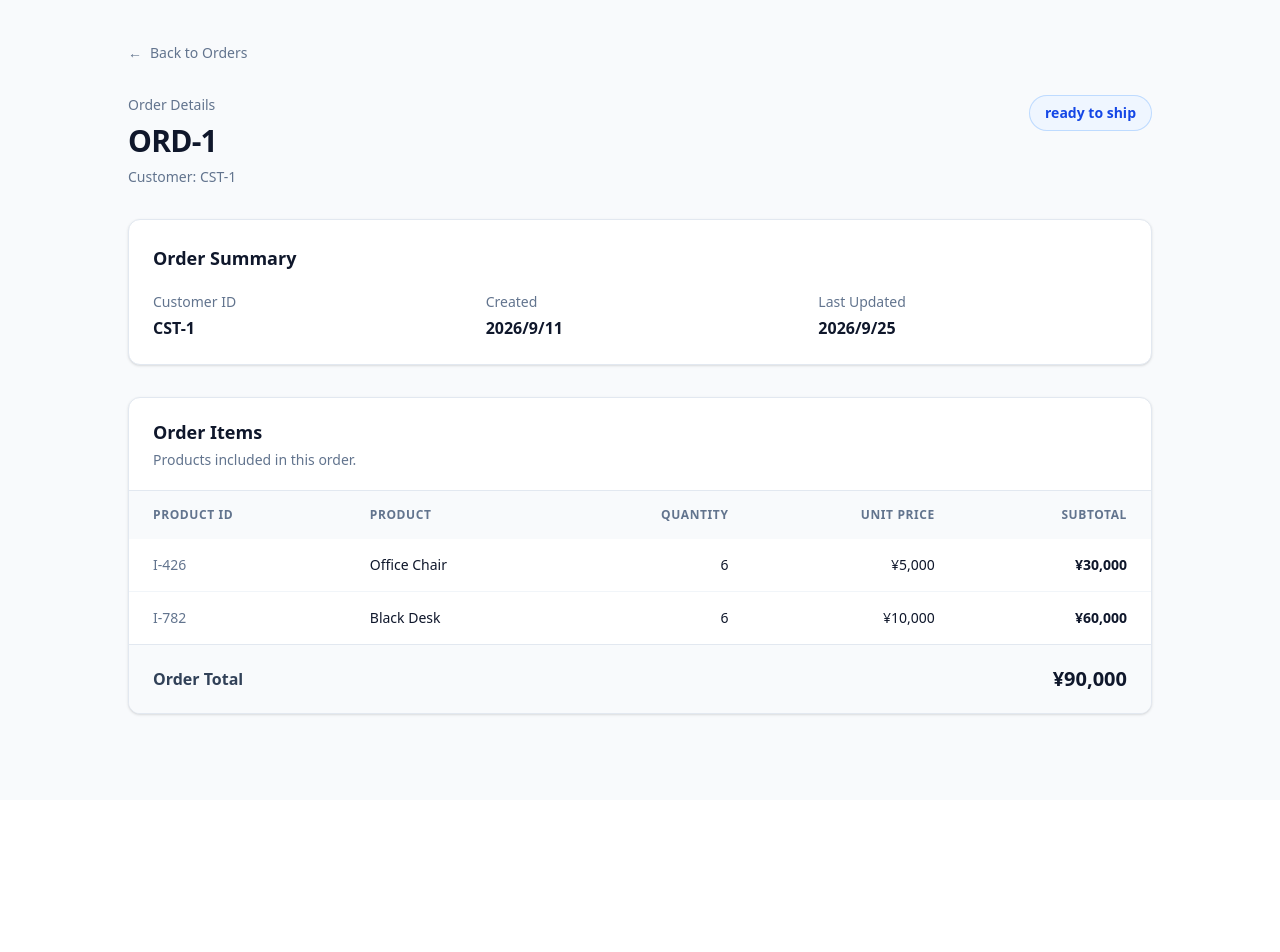
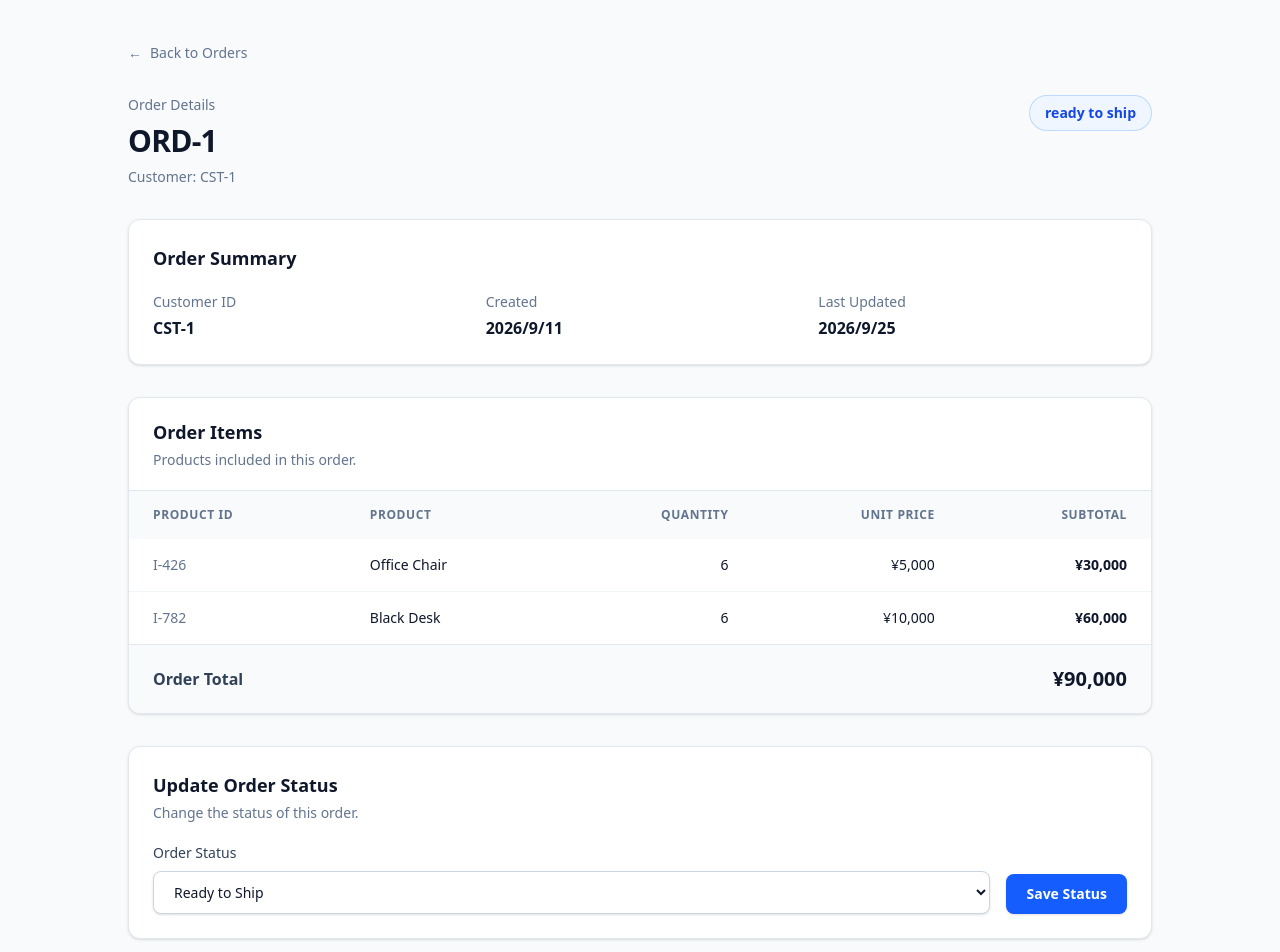
Before and after one commit to dicey44/order-craft, a Next.js app: page /orders/ORD-1 in a window 1280 px wide. Shown: the top 952 px of the page. Before the commit the page ends 800 px from the top, so only its background shows below. Built offline with nearby package versions, Linux system fonts and the light colour scheme.

Commit message:
feat: add order status update form and PATCH endpoint

```diff
--- /dev/null
+++ b/app/api/orders/[id]/route.ts
@@ -0,0 +1,40 @@
+import { NextResponse } from "next/server";
+import { orders } from "@/data/orders";
+
+interface RouteContext {
+    params: Promise<{id: string}>
+}
+
+export async function PATCH(request: Request, { params }: RouteContext) {
+    const validStatuses = [
+        "ready_to_ship",
+        "completed",
+        "cancelled",
+        "awaiting_payment"
+    ];
+
+    const { id } = await params;
+
+    const myOrder = orders.find(order => order.id === id);
+
+    if (!myOrder) {
+        return NextResponse.json(
+            {error: "Order not found"},
+            {status: 404}
+        )
+    }
+
+    const body = await request.json();
+
+    if (!validStatuses.includes(body.status)) {
+        return NextResponse.json(
+            {error: "Invalid Status"},
+            {status: 400}
+        )
+    }
+
+    myOrder.status = body.status;
+    myOrder.updatedAt = new Date().toISOString();
+
+    return NextResponse.json(myOrder);
+}
--- a/app/orders/[id]/page.tsx
+++ b/app/orders/[id]/page.tsx
@@ -1,6 +1,9 @@
 import { orders } from "@/data/orders";
 import { notFound } from "next/navigation";
 import Link from "next/link";
+import OrderStatusForm from "@/components/OrderStatusForm";
+
+export const instant = false;
 
 interface OrderDetailsProps {
     params: Promise<{ id: string }>
@@ -99,7 +102,7 @@ export default async function OrderDetails({params}: OrderDetailsProps) {
                 {/* Order Items */}
                 <section
                     aria-labelledby="order-items-heading"
-                    className="overflow-hidden rounded-xl border border-slate-200 bg-white shadow-sm"
+                    className="mb-8 overflow-hidden rounded-xl border border-slate-200 bg-white shadow-sm"
                 >
                     <div className="border-b border-slate-200 px-6 py-5">
                         <h2
@@ -162,6 +165,8 @@ export default async function OrderDetails({params}: OrderDetailsProps) {
                         </span>
                     </div>
                 </section>
+                {/* OrderStatusForm */}
+                <OrderStatusForm orderId={myOrder.id} currentStatus={myOrder.status} />
             </div>
         </main>
     );
--- /dev/null
+++ b/components/OrderStatusForm.tsx
@@ -0,0 +1,112 @@
+"use client"
+
+import { useState } from "react"
+import { useRouter } from "next/navigation";
+
+interface OrderStatusFormProps {
+    orderId: string;
+    currentStatus: string;
+}
+
+export default function OrderStatusForm({orderId, currentStatus}: OrderStatusFormProps) {
+    const [status, setStatus] = useState(currentStatus);
+    const [message, setMessage] = useState("");
+    const [isSaving, setIsSaving] = useState(false)
+
+    const router = useRouter();
+
+    async function handleSave() {
+        setIsSaving(true)
+
+        try {
+            const response = await fetch(
+                `/api/orders/${orderId}`, {
+                    method: "PATCH",
+                    headers: {
+                        "Content-Type": "application/json"
+                    },
+                    body: JSON.stringify({
+                        status: status
+                    })
+                }
+            )
+            if (response.ok) {
+                setMessage("Order status updated successfully!")
+                router.refresh()
+            } else {
+                setMessage("Failed to update order status.")
+            }
+
+        } catch(error) {
+            setMessage("A network error occurred");
+            console.log(error)
+
+        } finally {
+            setIsSaving(false)
+        }
+
+    }
+
+    return (
+        <section className="rounded-xl border border-slate-200 bg-white p-6 shadow-sm">
+            <div className="mb-5">
+                <h2 className="text-lg font-semibold text-slate-900">
+                    Update Order Status
+                </h2>
+                <p className="mt-1 text-sm text-slate-500">
+                    Change the status of this order.
+                </p>
+            </div>
+
+            <div className="flex flex-col gap-4 sm:flex-row sm:items-end">
+                <div className="flex-1">
+                    <label
+                        htmlFor="order-status"
+                        className="mb-2 block text-sm font-medium text-slate-700"
+                    >
+                        Order Status
+                    </label>
+
+                    <select
+                        id="order-status"
+                        value={status}
+                        onChange={(e) => {
+                            setMessage("");
+                            setStatus(e.target.value);
+                        }}
+                        disabled={isSaving}
+                        className="w-full rounded-lg border border-slate-300 bg-white px-4 py-2.5 text-sm text-slate-900 shadow-sm outline-none transition focus:border-blue-500 focus:ring-2 focus:ring-blue-500/20 disabled:cursor-not-allowed disabled:bg-slate-100"
+                    >
+                        <option value="awaiting_payment">Awaiting Payment</option>
+                        <option value="ready_to_ship">Ready to Ship</option>
+                        <option value="completed">Completed</option>
+                        <option value="cancelled">Cancelled</option>
+                    </select>
+                </div>
+
+                <button
+                    type="button"
+                    onClick={handleSave}
+                    disabled={isSaving}
+                    className="rounded-lg bg-blue-600 px-5 py-2.5 text-sm font-semibold text-white shadow-sm transition hover:bg-blue-700 focus-visible:outline-2 focus-visible:outline-offset-2 focus-visible:outline-blue-600 disabled:cursor-not-allowed disabled:opacity-50"
+                >
+                    {isSaving ? "Saving..." : "Save Status"}
+                </button>
+            </div>
+
+            {message && (
+                <p
+                    role="status"
+                    aria-live="polite"
+                    className={`mt-4 rounded-lg px-4 py-3 text-sm ${
+                        message === "Order status updated successfully!"
+                            ? "bg-green-50 text-green-700"
+                            : "bg-red-50 text-red-700"
+                    }`}
+                >
+                    {message}
+                </p>
+            )}
+        </section>
+    );
+}
```
